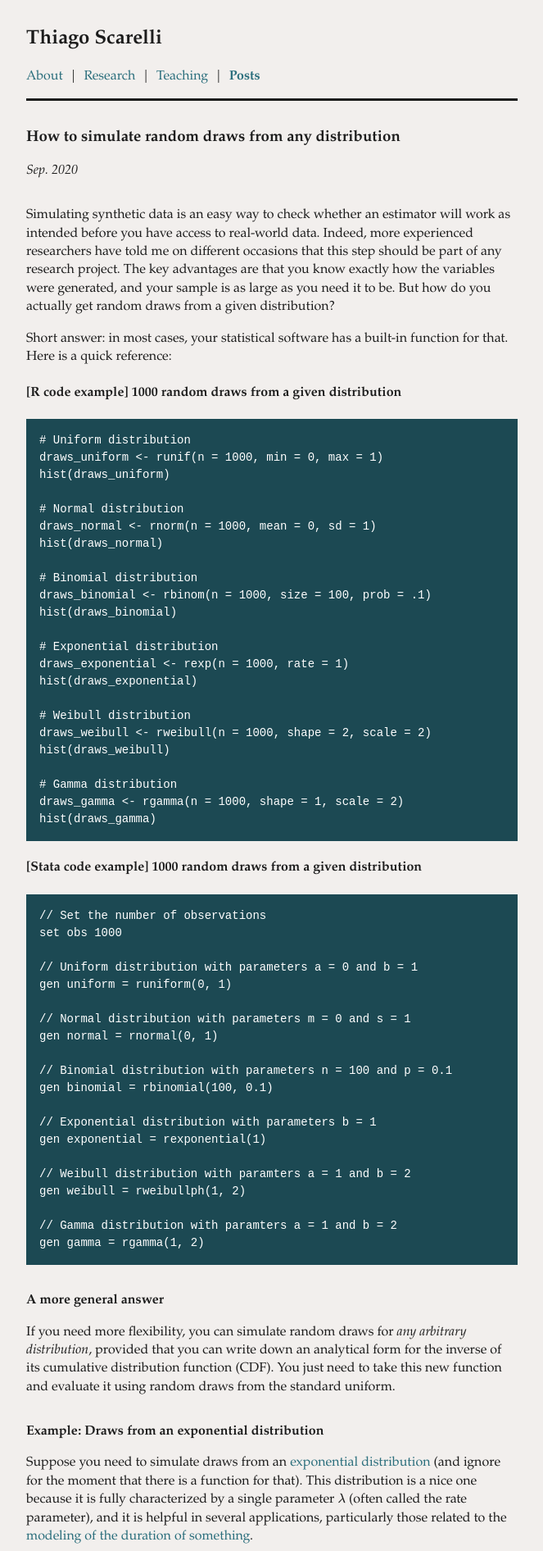
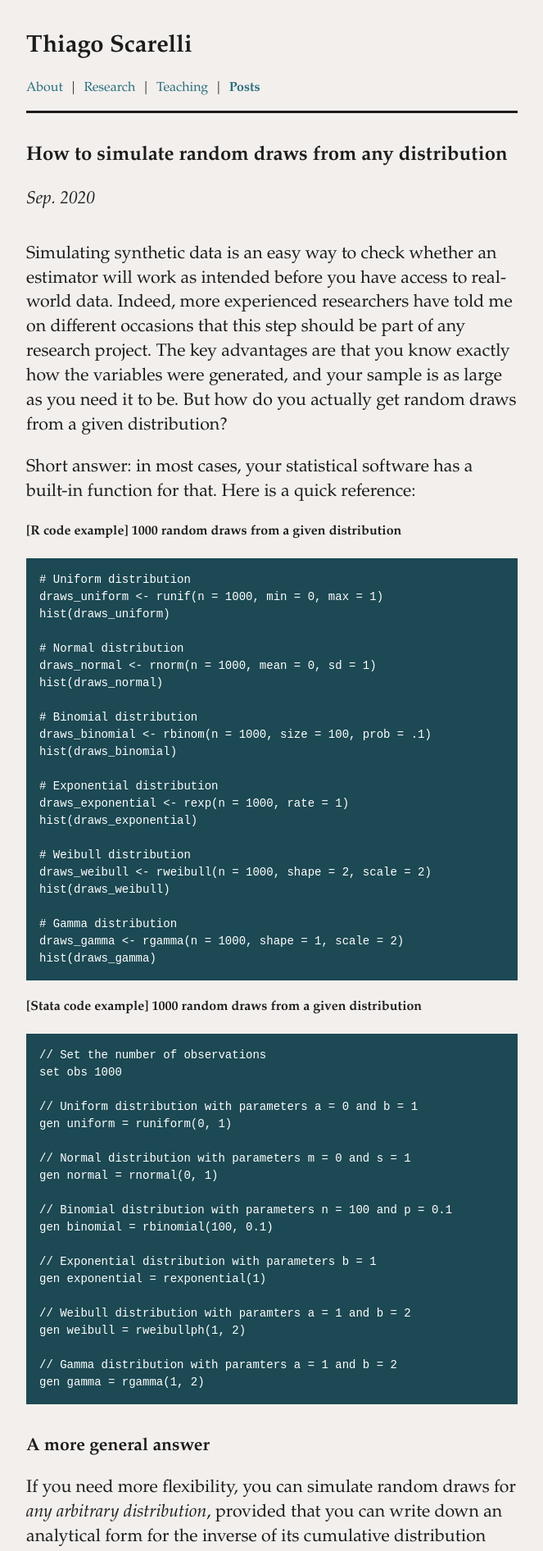
Before and after one commit to thiagoscarelli/thiagoscarelli.github.io, a Jekyll site: the page built from _posts/2020-09-01-simulate-random-draws-any-distribution.md, in a window 1280 px wide. Shown: the top 1892 px of the page at 82% size, without its empty margins (308-971 px from the left). Built offline with Jekyll 4.4.1, drawn with Linux system fonts in a browser that asks for light colours; formulas are drawn with MathJax 3.

Commit message:
Update main.scss

```diff
--- a/_sass/main.scss
+++ b/_sass/main.scss
@@ -4,7 +4,7 @@ $basepadding: 16px;
 html, body {height: 100%;}
 
 body, h1, h2, h3, h4, h5, h6, p {
-    font-family: Garamond, "EB Garamond", serif;
+    font-family: Garamond, "EB Garamond", Georgia, serif;
     color: #1c1c1c;
     line-height: 1.4;
 }
@@ -20,26 +20,26 @@ body {
 }
 
 h1 {
-    font-size: 18pt;
+    font-size: 22pt;
     color: #1c1c1c;
     padding-top: 0pt;
     padding-bottom: 0px;
 }
 
 h2 {
-    font-size: 14pt;
+    font-size: 18pt;
     padding-top: $basepadding;
     padding-bottom: 0px;
 }
 
 h3 {
-    font-size: 12pt;
+    font-size: 16pt;
     padding-top: $basepadding;
     padding-bottom: 0px;
 }
 
 p {
-    font-size: 12pt;
+    font-size: 16pt;
     padding-top: 0px;
     padding-bottom: 0px;
 }
@@ -51,7 +51,7 @@ a{
 
 ul {
     list-style-type: square;
-    padding-left: 16px;
+    padding-left: 20px;
 }
 
 li { padding: 4px 0px; }
```
